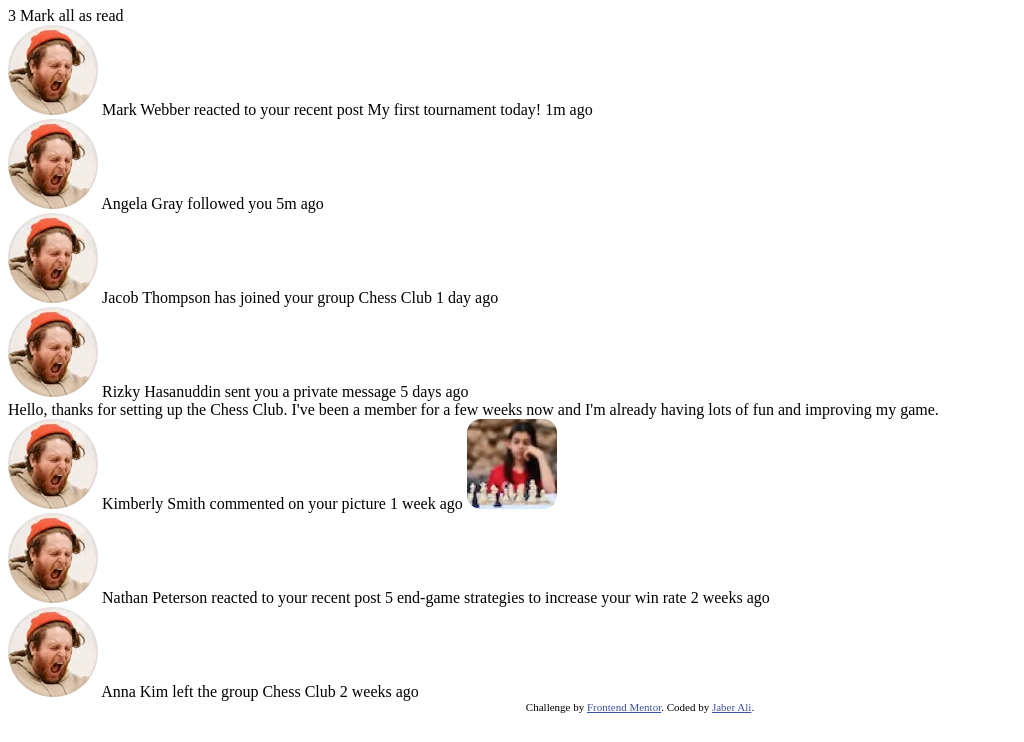
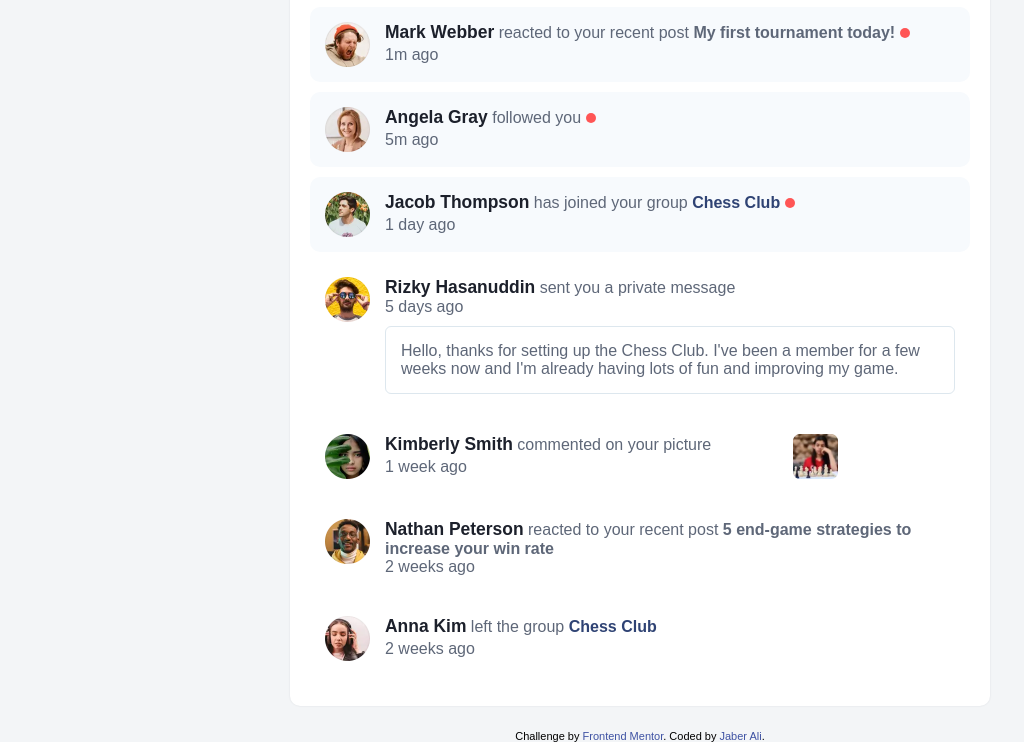
Before and after one commit to jappu2/notifications-page, a plain HTML site: page index.html in a window 1280 px wide. Shown: the part 99-841 px from the top of the page, without its empty margins (0-1024 px from the left). Before the commit the page ends 820 px from the top, so only its background shows below. Drawn offline with Linux system fonts and the light colour scheme.

Commit message:
Final product

```diff
--- a/assets/main.js
+++ b/assets/main.js
@@ -0,0 +1,11 @@
+let newNotifications = document.querySelectorAll('.new'),
+    counter = newNotifications.length,
+    counterShow = document.querySelector('.counter'),
+    markRead = document.querySelector('.mark-read')
+
+    counterShow.innerText = counter
+
+    markRead.addEventListener('click', function (){
+        newNotifications.forEach(e => e.classList.remove('new'))
+        counterShow.innerText = 0
+    })
--- a/assets/style.css
+++ b/assets/style.css
@@ -0,0 +1,159 @@
+@import url('./fonts/PlusJakartaSans-VariableFont_wght.ttf');
+@font-face {
+    font-family: "Inter-VariableFont";
+    src: url("./fonts/PlusJakartaSans-VariableFont_wght.ttf");
+  }
+
+:root{
+    --White: hsl(0, 0%, 100%);
+    --Very-light-grayish-blue: hsl(210, 60%, 98%);
+    --Light-grayish-blue-1: hsl(211, 68%, 94%);
+    --Light-grayish-blue-2: hsl(205, 33%, 90%);
+    --Grayish-blue: hsl(219, 14%, 63%);
+    --Dark-grayish-blue: hsl(219, 12%, 42%);
+    --Very-dark-blue: hsl(224, 21%, 14%);
+    --blue: hsl(223, 42%, 32%);
+}
+
+*{
+
+    font-family: 'PlusJakartaSans', sans-serif;
+    box-sizing: border-box;
+    margin: 0;
+    padding: 0;
+}
+
+body{
+    background-color: #eaedf18c;
+
+}
+main{
+    max-width: 700px;
+    width: 80%;
+    display: flex;
+    flex-direction: column;
+    margin: 3vh auto;
+    background-color: var(--White);
+    padding: 20px;
+    border-radius: 10px;
+    box-shadow: 0px 0px 2px 0px #14182a1c;
+}
+
+main .header{
+    display: flex;
+    flex-direction: row;
+    width: 100%;
+    align-items: center;
+    margin-bottom: 25px;
+}
+
+.header .counter{
+    height: 25px;
+    width: 30px;
+    background-color: var(--blue);
+    line-height: 25px;
+    text-align: center;
+    color: var(--White);
+    margin-left: 20px;
+    border-radius: 5px;
+}
+
+.header .mark-read{
+    margin-left: auto;
+    color: var(--Dark-grayish-blue);
+    cursor: pointer;
+}
+
+.notification{
+    display: flex;
+    width: 100%;
+    height: fit-content;
+    margin-bottom: 10px;
+    padding: 15px;
+    border-radius: 10px;
+}
+
+.notification img{
+    width: 45px;
+    height: 45px;
+}
+
+.notification .content{
+    display: flex;
+    flex-wrap: wrap;
+    margin-left: 15px;
+    color: var(--Dark-grayish-blue);
+}
+
+.new{
+    background-color: var(--Very-light-grayish-blue);
+}
+
+.notification.new .notification-message::after{
+    content: "";
+    display: inline-block;
+    height: 10px;
+    width: 10px;
+    background-color: rgb(255, 85, 85);
+    border-radius: 50%;
+    margin-left: 5px;
+}
+
+.notification-time{
+    width: 100%;
+}
+
+.dm{
+    border: 1px solid var(--Light-grayish-blue-2);
+    border-radius: 6px;
+    padding: 15px;
+    margin-top: 10px;
+    cursor: pointer;
+}
+
+.dm:hover{
+    transition: all 0.5s;
+    background-color: var(--Light-grayish-blue-1);
+    color: var(--blue);
+}
+
+a {
+    all: unset;
+    cursor: pointer;
+}
+
+
+
+a.user{
+    font-weight: bolder;
+    color: var(--Very-dark-blue);
+    font-size: 1.09rem;
+
+}
+
+a.post{
+    font-weight: bold;
+}
+
+a.group{
+    font-weight: bolder;
+    color: var(--blue);
+}
+
+a:hover, .mark-read:hover{
+    color: var(--blue);
+}
+
+.tail-img:hover{
+    cursor: pointer;
+    box-shadow: 0 0 1px 2px var(--Light-grayish-blue-2);
+    border-radius: 6px;
+}
+
+@media screen and (max-width: 520px) {
+    main{
+        width: 100%;
+        margin-top: 0;
+        border-radius: 0 0 10px 10px;
+    }
+}
--- a/index.html
+++ b/index.html
@@ -13,7 +13,7 @@
   <style>
     .attribution { font-size: 11px; text-align: center; }
     .attribution a { color: hsl(228, 45%, 44%); }
-  </style>b
+  </style>
 </head>
 <body>
 
@@ -21,59 +21,71 @@
     <div class="header">
       <h1>Notifications</h1>
       <span class="counter">3</span>
-      <span>Mark all as read</span>
+      <span class="mark-read">Mark all as read</span>
     </div>
 
     <div class="new notification">
       <img src="./assets/images/avatar-mark-webber.webp" class="user-img">
-      <span class="user-name">Mark Webber</span>
-      <span class="notification-message">reacted to your recent post My first tournament today!</span>
-      <span class="notification-time">1m ago</span>
+      <div class="content">
+        <span class="notification-message"><a href="#" class="user">Mark Webber</a> reacted to your recent post <a href="#" class="post"> My first tournament today!</a></span>
+        <span class="notification-time">1m ago</span>
+      </div>
+
     </div>
 
     <div class="new notification">
-      <img src="./assets/images/avatar-mark-webber.webp" class="user-img">
-      <span class="user-name">Angela Gray</span>
-      <span class="notification-message">followed you</span>
+      <img src="./assets/images/avatar-angela-gray.webp" class="user-img">
+      <div class="content">
+      <span class="notification-message"><a href="#" class="user">Angela Gray</a> followed you</span>
       <span class="notification-time">5m ago</span>
     </div>
+  </div>
 
     <div class="new notification">
-      <img src="./assets/images/avatar-mark-webber.webp" class="user-img">
-      <span class="user-name">Jacob Thompson</span>
-      <span class="notification-message">has joined your group Chess Club</span>
+      <img src="./assets/images/avatar-jacob-thompson.webp" class="user-img">
+      <div class="content">
+      <span class="notification-message"><a href="#" class="user">Jacob Thompson</a> has joined your group <a href="/" class="group">Chess Club</a></span>
       <span class="notification-time">1 day ago</span>
-    </div>
+    </div></div>
 
     <div class="old notification">
-      <img src="./assets/images/avatar-mark-webber.webp" class="user-img">
-      <span class="user-name">Rizky Hasanuddin </span>
-      <span class="notification-message">sent you a private message</span>
+      <img src="./assets/images/avatar-rizky-hasanuddin.webp" class="user-img">
+      <div class="content">
+      <span class="notification-message"><a href="#" class="user">Rizky Hasanuddin</a> sent you a private message</span>
       <span class="notification-time">5 days ago</span>
       <div class="dm">
-        Hello, thanks for setting up the Chess Club. I've been a member for a few weeks now and
-  I'm already having lots of fun and improving my game.
+        Hello, thanks for setting up the Chess Club.
+        I've been a member for a few weeks now and
+        I'm already having lots of fun and improving
+        my game.
       </div>
     </div>
+  </div>
+
     <div class="old notification">
-      <img src="./assets/images/avatar-mark-webber.webp" class="user-img">
-      <span class="user-name">Kimberly Smith </span>
-      <span class="notification-message">commented on your picture</span>
+      <img src="./assets/images/avatar-kimberly-smith.webp" class="user-img">
+      <div class="content">
+      <span class="notification-message"><a href="#" class="user">Kimberly Smith</a> commented on your picture</span>
       <span class="notification-time">1 week ago</span>
-      <img src="./assets/images/image-chess.webp">
     </div>
+    <img class="tail-img" src="./assets/images/image-chess.webp">
+  </div>
+
     <div class="old notification">
-      <img src="./assets/images/avatar-mark-webber.webp" class="user-img">
-      <span class="user-name">Nathan Peterson </span>
-      <span class="notification-message">reacted to your recent post 5 end-game strategies to increase your win rate</span>
+      <img src="./assets/images/avatar-nathan-peterson.webp" class="user-img">
+      <div class="content">
+      <span class="notification-message"><a href="#" class="user">Nathan Peterson</a> reacted to your recent post <a href="#" class="post">5 end-game strategies to increase your win rate</a></span>
       <span class="notification-time">2 weeks ago</span>
     </div>
+  </div>
+
     <div class="old notification">
-      <img src="./assets/images/avatar-mark-webber.webp" class="user-img">
-      <span class="user-name">Anna Kim</span>
-      <span class="notification-message">left the group Chess Club</span>
+      <img src="./assets/images/avatar-anna-kim.webp" class="user-img">
+      <div class="content">
+      <span class="notification-message"><a href="#" class="user">Anna Kim</a> left the group <a href="/" class="group">Chess Club</a></span>
       <span class="notification-time">2 weeks ago</span>
     </div>
+  </div>
   </main>
 
   <div class="attribution">
```
